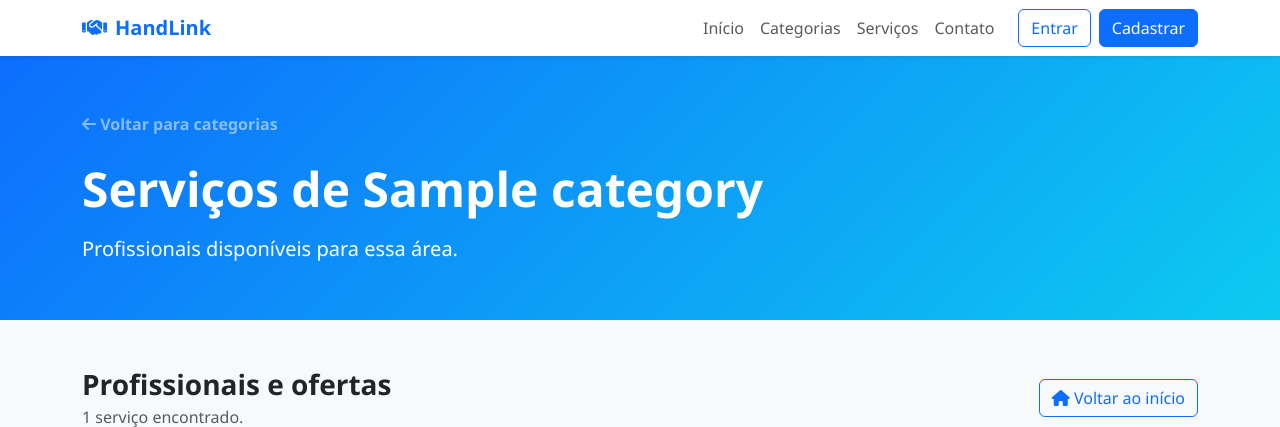
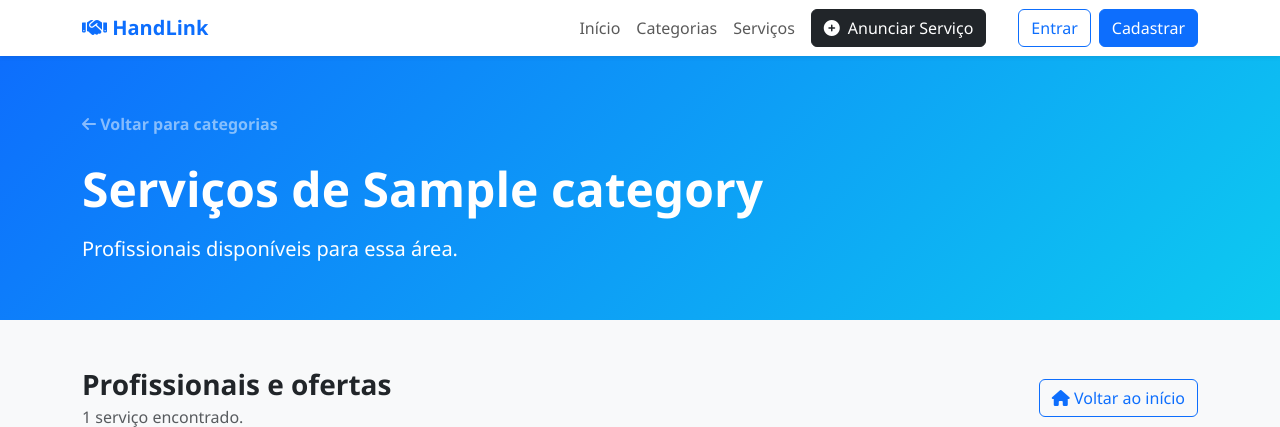
Before and after one commit to guilhermeggz/handlink, a Flask app: page /servicos/categoria/1 in a window 1280 px wide. Shown: the top 427 px of the page. Run offline with Flask 3, Linux system fonts and the light colour scheme; tables that the repository leaves empty hold one stand-in row (values such as "Sample post"); parts of the project's set-up code (start-up, migrations or seed data) failed here and were passed over.

Commit message:
fazendo services.html usar a base

```diff
--- a/templates/main/services.html
+++ b/templates/main/services.html
@@ -1,59 +1,8 @@
-<!DOCTYPE html>
-<html lang="pt-BR">
-<head>
-    <meta charset="UTF-8">
-    <meta name="viewport" content="width=device-width, initial-scale=1.0">
-    <title>{{ category.name }} | HandLink</title>
-    <link href="https://cdn.jsdelivr.net/npm/bootstrap@5.3.2/dist/css/bootstrap.min.css" rel="stylesheet">
-    <link rel="stylesheet" href="https://cdnjs.cloudflare.com/ajax/libs/font-awesome/6.4.2/css/all.min.css">
-    <link rel="stylesheet" href="/static/css/base.css">
-    <link rel="stylesheet" href="/static/css/main.css">
-</head>
-<body>
-    <nav class="navbar navbar-expand-lg navbar-light bg-white shadow-sm sticky-top">
-        <div class="container">
-            <a class="navbar-brand fw-bold text-primary brand-mark" href="/">
-                <i class="fa-solid fa-handshake"></i>
-                HandLink
-            </a>
+{% extends "main/base.html" %}
 
-            <button
-                class="navbar-toggler"
-                type="button"
-                data-bs-toggle="collapse"
-                data-bs-target="#navbarNav"
-                aria-controls="navbarNav"
-                aria-expanded="false"
-                aria-label="Abrir menu"
-            >
-                <span class="navbar-toggler-icon"></span>
-            </button>
+{% block title %}{{ category.name }} | HandLink{% endblock %}
 
-            <div class="collapse navbar-collapse" id="navbarNav">
-                <ul class="navbar-nav ms-auto mb-2 mb-lg-0 align-items-lg-center">
-                    <li class="nav-item">
-                        <a class="nav-link" href="/">Início</a>
-                    </li>
-                    <li class="nav-item">
-                        <a class="nav-link" href="/#categorias">Categorias</a>
-                    </li>
-                    <li class="nav-item">
-                        <a class="nav-link" href="/#servicos">Serviços</a>
-                    </li>
-                    <li class="nav-item">
-                        <a class="nav-link" href="/#contato">Contato</a>
-                    </li>
-                    <li class="nav-item ms-lg-3">
-                        <a class="btn btn-outline-primary me-lg-2" href="/login">Entrar</a>
-                    </li>
-                    <li class="nav-item mt-2 mt-lg-0">
-                        <a class="btn btn-primary" href="/signup">Cadastrar</a>
-                    </li>
-                </ul>
-            </div>
-        </div>
-    </nav>
-
+{% block content %}
 <header class="services-hero">
     <div class="container">
         <a href="/#categorias" class="text-white-50 text-decoration-none fw-semibold">
@@ -65,7 +14,7 @@
     </div>
 </header>
 
-    <main class="py-5">
+<section class="py-5">
     <div class="container">
         <div class="d-flex flex-column flex-md-row justify-content-between align-items-md-center gap-2 mb-4">
             <div>
@@ -132,41 +81,5 @@
             </div>
         {% endif %}
     </div>
-    </main>
-
-    <footer class="bg-dark text-white py-5 mt-5">
-        <div class="container">
-            <div class="row g-4">
-                <div class="col-12 col-md-4">
-                    <h3 class="h5 fw-bold">HandLink</h3>
-                    <p class="mb-0 text-white-50">Conectando você aos melhores profissionais.</p>
-                </div>
-
-                <div class="col-6 col-md-4">
-                    <h4 class="h6 fw-bold">Serviços</h4>
-                    <ul class="list-unstyled mb-0 text-white-50">
-                        <li>Pedreiro</li>
-                        <li>Eletricista</li>
-                        <li>Encanador</li>
-                    </ul>
-                </div>
-
-                <div class="col-6 col-md-4">
-                    <h4 class="h6 fw-bold">Institucional</h4>
-                    <ul class="list-unstyled mb-0 text-white-50">
-                        <li>Sobre o HandLink</li>
-                        <li>Oferecer um serviço</li>
-                        <li>Entrar em contato</li>
-                    </ul>
-                </div>
-            </div>
-
-            <hr class="border-secondary my-4">
-
-            <p class="mb-0 text-center text-white-50">&copy; 2026 UVV - Vila Velha, ES | Todos os direitos reservados.</p>
-        </div>
-    </footer>
-
-    <script src="https://cdn.jsdelivr.net/npm/bootstrap@5.3.2/dist/js/bootstrap.bundle.min.js"></script>
-</body>
-</html>
+</section>
+{% endblock %}
```
Lines whose indentation alone changed are shown as unchanged.
